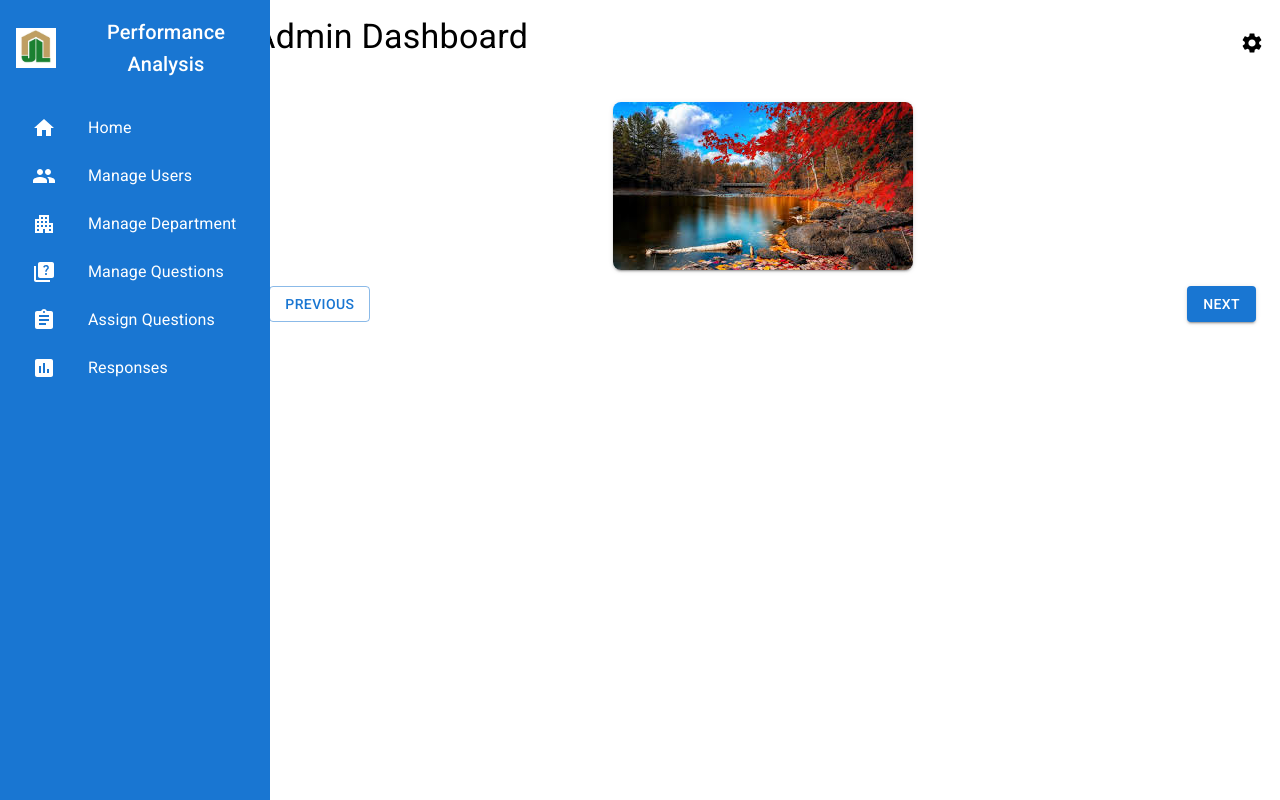
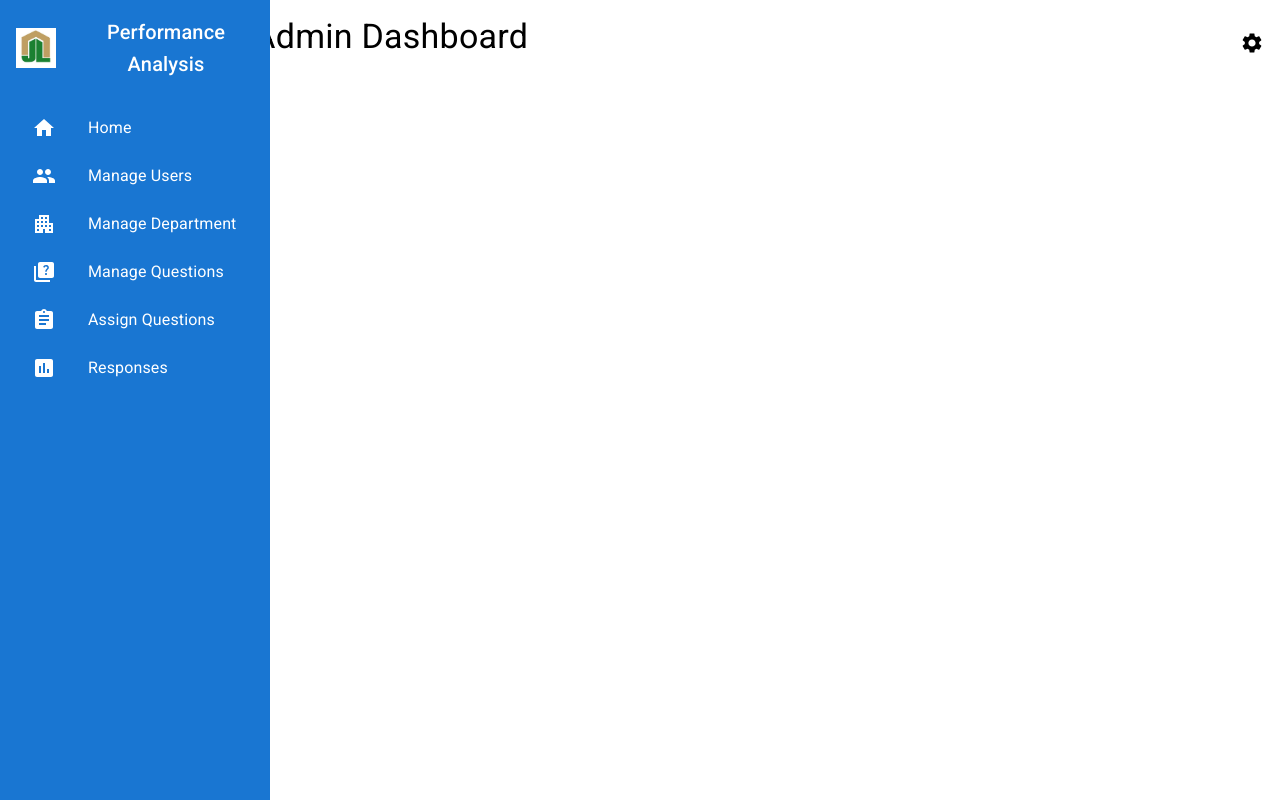
Before and after one commit to Performance-Survey-App/FrontEnd, a React (Create React App) app: page /admin in a window 1280 px wide. Built offline with nearby package versions, Linux system fonts and the light colour scheme.

Commit message:
second commit

```diff
--- a/src/components/AdminPage.js
+++ b/src/components/AdminPage.js
@@ -89,7 +89,7 @@ const AdminPage = () => {
               path="/"
               element={
                 <Box>
-                  <ImageSlider /> {/* Custom slideshow component */}
+                  {/* <ImageSlider /> Custom slideshow component */}
                 </Box>
               }
             />
```
